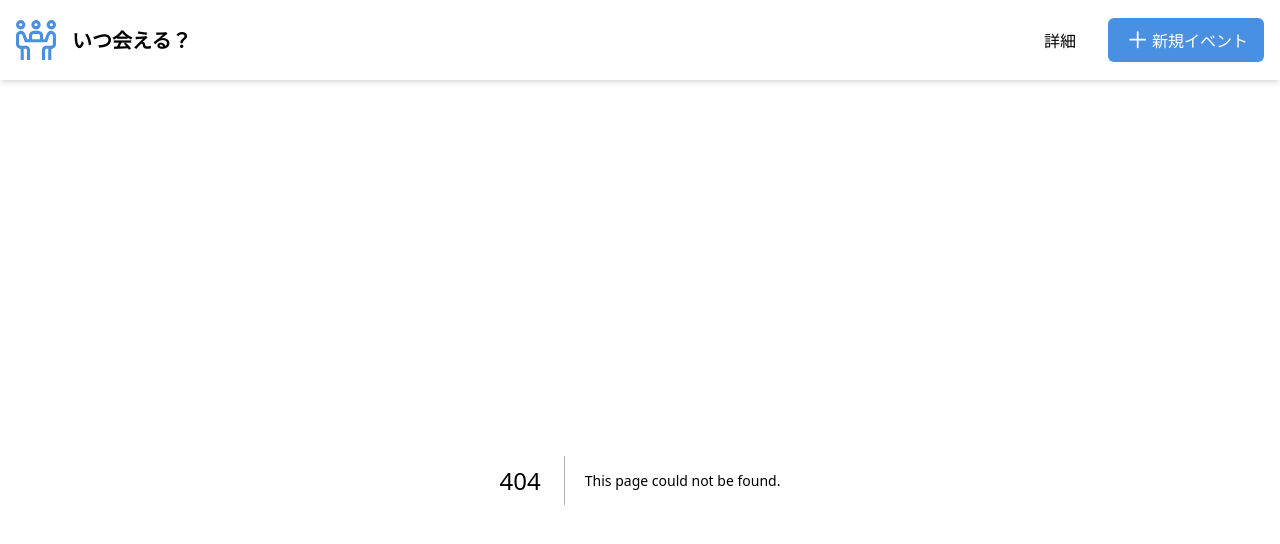
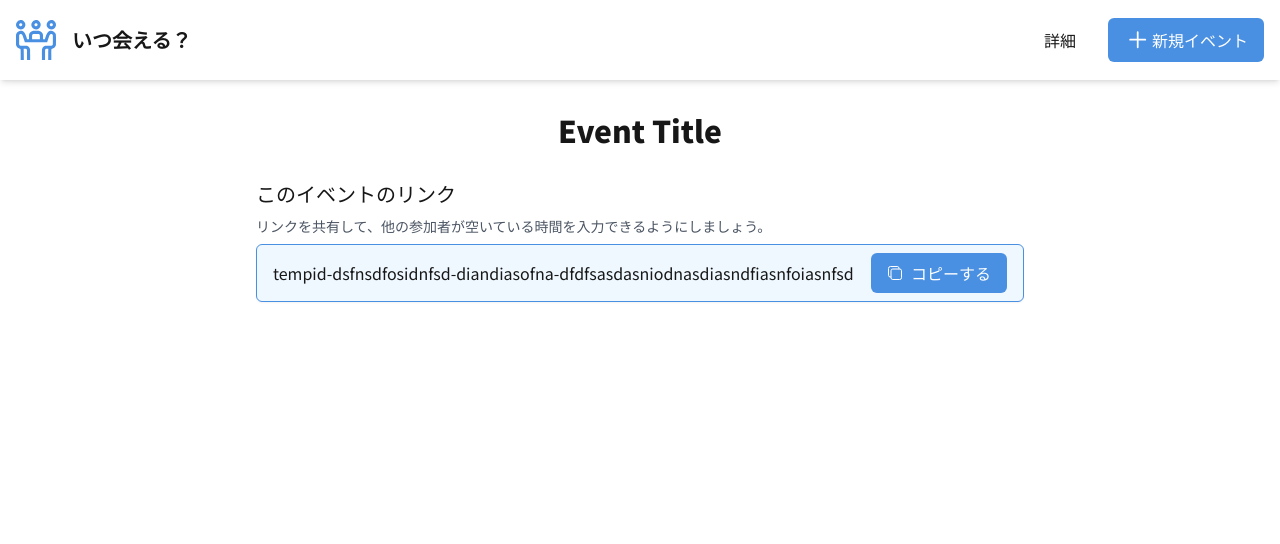
Before and after one commit to takumitoma/itsu-aiteru-scheduler, a Next.js app: page /about in a window 1280 px wide. Before the commit this address had no page. Shown: the top 544 px of the page. Built offline with nearby package versions, Linux system fonts and the light colour scheme.

Commit message:
feat: add CopyEventLink component

```diff
--- /dev/null
+++ b/src/app/[eventId]/page.tsx
@@ -0,0 +1,7 @@
+import ViewEvent from '@/components/ViewEvent/ViewEvent';
+
+const EditEvent: React.FC = () => {
+  return <ViewEvent />;
+};
+
+export default EditEvent;
--- /dev/null
+++ b/src/components/ViewEvent/CopyEventLink.tsx
@@ -0,0 +1,68 @@
+'use client';
+
+import { useState, useCallback, useEffect } from 'react';
+import { IoCopyOutline } from 'react-icons/io5';
+import { FaCheck } from 'react-icons/fa';
+
+interface CopyEventLinkProps {
+  link: string;
+}
+
+const CopyEventLink: React.FC<CopyEventLinkProps> = ({ link }) => {
+  const [copied, setCopied] = useState(false);
+
+  const copyToClipboard = useCallback(() => {
+    navigator.clipboard
+      .writeText(link)
+      .then(() => {
+        setCopied(true);
+      })
+      .catch(() => {});
+  }, [link]);
+
+  useEffect(() => {
+    let timeout: NodeJS.Timeout;
+    if (copied) {
+      timeout = setTimeout(() => {
+        setCopied(false);
+      }, 3000);
+    }
+    return () => {
+      if (timeout) clearTimeout(timeout);
+    };
+  }, [copied]);
+
+  return (
+    <section className="max-w-3xl w-full">
+      <label htmlFor="event-link" className="text-xl font-medium">
+        このイベントのリンク
+      </label>
+      <p className="text-sm mt-2 text-gray-600">
+        リンクを共有して、他の参加者が空いている時間を入力できるようにしましょう。
+      </p>
+      <div
+        className="border border-primary w-full rounded-md shadow-sm bg-primaryVeryLight
+          text-customBlack flex justify-between items-center py-2 px-4 mt-2"
+      >
+        <input
+          type="text"
+          id="event-link"
+          value={link}
+          readOnly
+          className="bg-transparent border-none outline-none w-full mr-4"
+        />
+        <button
+          className="text-white bg-primary px-4 py-2 rounded-md flex-shrink-0 w-[136px]
+            flex items-center space-x-2 hover:bg-primaryHover focus:bg-primaryHover"
+          type="button"
+          onClick={copyToClipboard}
+        >
+          {copied ? <FaCheck /> : <IoCopyOutline />}
+          <span>{copied ? 'コピー完了' : 'コピーする'}</span>
+        </button>
+      </div>
+    </section>
+  );
+};
+
+export default CopyEventLink;
--- /dev/null
+++ b/src/components/ViewEvent/ViewEvent.tsx
@@ -0,0 +1,12 @@
+import CopyEventLink from './CopyEventLink';
+
+const EventView: React.FC = () => {
+  return (
+    <div className="container mx-auto py-8 flex flex-col items-center px-4 sm:px-0">
+      <h1 className="text-3xl font-bold mb-8">Event Title</h1>
+      <CopyEventLink link="tempid-dsfnsdfosidnfsd-diandiasofna-dfdfsasdasniodnasdiasndfiasnfoiasnfsd" />
+    </div>
+  );
+};
+
+export default EventView;
```
